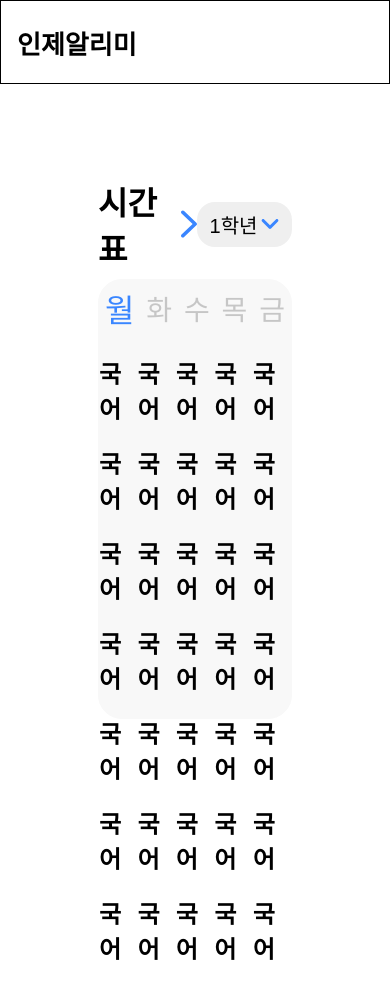
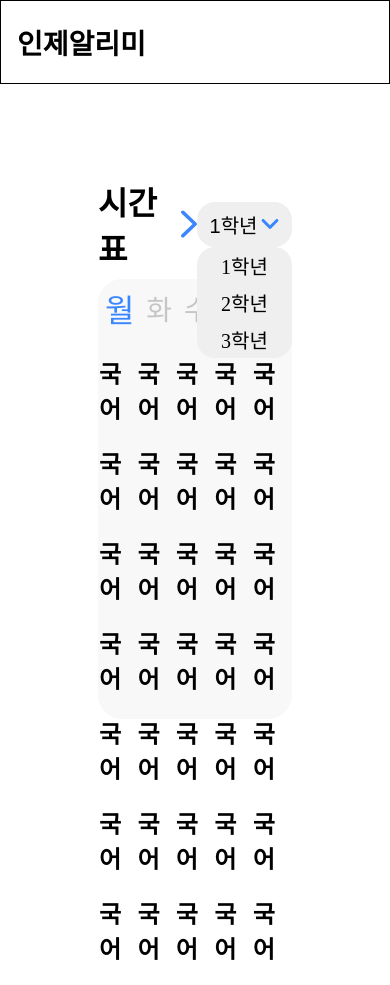
Before and after one commit to SEOKKAMONI/INJE-HighSchool-Notice, a React Native app: screen / in a window 390 px wide. Both pictures are taken after a click on the button "1학년". Built offline with nearby package versions, Linux system fonts and the light colour scheme.

Commit message:
ADD :: Drop Down Btn Onclick 이벤트

```diff
--- a/components/DropDownBtn/DropDownBtn.css
+++ b/components/DropDownBtn/DropDownBtn.css
@@ -10,6 +10,7 @@
     font-weight: 500;
     border-radius: 18px;
     padding: 8px;
+    cursor: pointer;
 }
 
 .grade-item {
@@ -28,7 +29,6 @@
 }
 
 .drop-down-item {
-    display: none;
     text-align: center;
     list-style: none;
     font-size: 20px;
@@ -38,6 +38,10 @@
     border-radius: 18px;
 }
 
+.drop-down-hidden {
+    display: none;
+}
+
 .drop-down-item:hover {
     background-color: #fff;
 }
--- a/components/DropDownBtn/DropDownBtn.js
+++ b/components/DropDownBtn/DropDownBtn.js
@@ -3,14 +3,20 @@ import "./DropDownBtn.css";
 import arrowSvg from "../../img/arrow.svg"
 
 export default function DropDownBtn() {
+    const [showDrop, setShowDrop] = useState(false);
+    const ShowDropDownItems = () => {
+        setShowDrop(!showDrop)
+    }
     return (
         <div className="drop-down-menu">
-            <button className="drop-down-btn">
+            <button className="drop-down-btn"
+                onClick={() => ShowDropDownItems()}
+            >
                 <span className="grade-item">1학년</span>
                 <img src={arrowSvg} className="arrowSvg" />
             </button>
             <ul
-                className="drop-down-items"
+                className={showDrop ? "drop-down-items" : "drop-down-items drop-down-hidden"}
             >
                 <li className="drop-down-item">
                     <span>1학년</span>
--- a/components/Header/Header.css
+++ b/components/Header/Header.css
@@ -8,6 +8,6 @@
 }
 
 .header__logo {
-    font-size: 26px;
+    font-size: 28px;
     font-weight: bold;
 }
```
